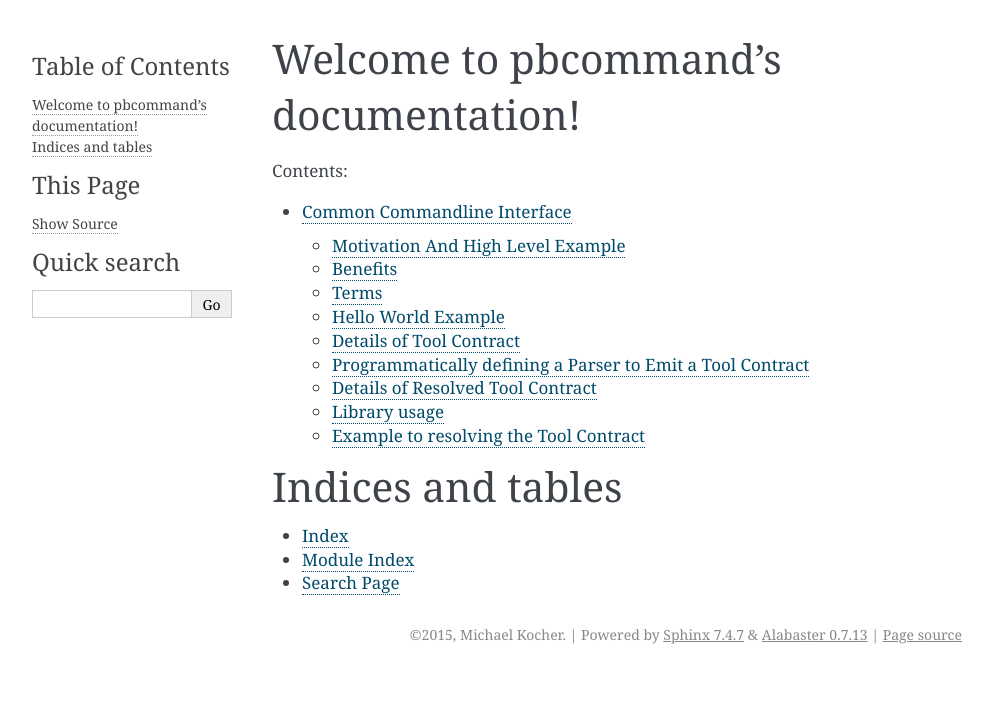
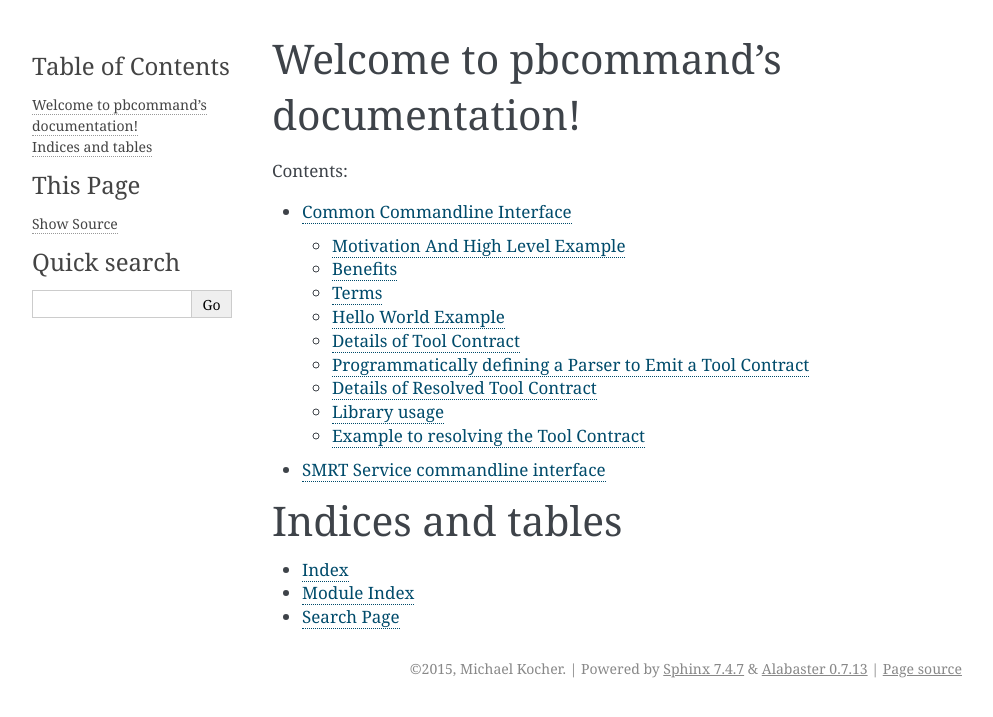
Before and after one commit to PacificBiosciences/pbcommand, a Sphinx documentation site: the page built from docs/source/index.rst, in a window 1280 px wide. Shown: the top 717 px of the page, without its empty margins (148-1141 px from the left). Built offline with Sphinx 7.4.7, drawn with Linux system fonts in a browser that asks for light colours.

Commit message:
Add CLI docs for pbservice using sphinx-argparse.

```diff
--- a/REQUIREMENTS_TEST.txt
+++ b/REQUIREMENTS_TEST.txt
@@ -1,3 +1,4 @@
 nose
 tox
 numpy # this is required for pbreports serialization
+sphinx-argparse
--- a/docs/source/conf.py
+++ b/docs/source/conf.py
@@ -35,6 +35,9 @@
     'sphinx.ext.coverage',
     'sphinx.ext.viewcode',
 ]
+
+# For argparse
+extensions += ['sphinxarg.ext']
 
 # Add any paths that contain templates here, relative to this directory.
 templates_path = ['_templates']
--- a/docs/source/index.rst
+++ b/docs/source/index.rst
@@ -12,6 +12,7 @@
    :maxdepth: 2
 
    commandline_interface
+   services
 
 
 
--- /dev/null
+++ b/docs/source/services.rst
@@ -0,0 +1,9 @@
+
+SMRT Service commandline interface
+==================================
+
+
+.. argparse::
+   :module: pbcommand.services.cli
+   :func: get_parser
+   :prog: pbservice
```
